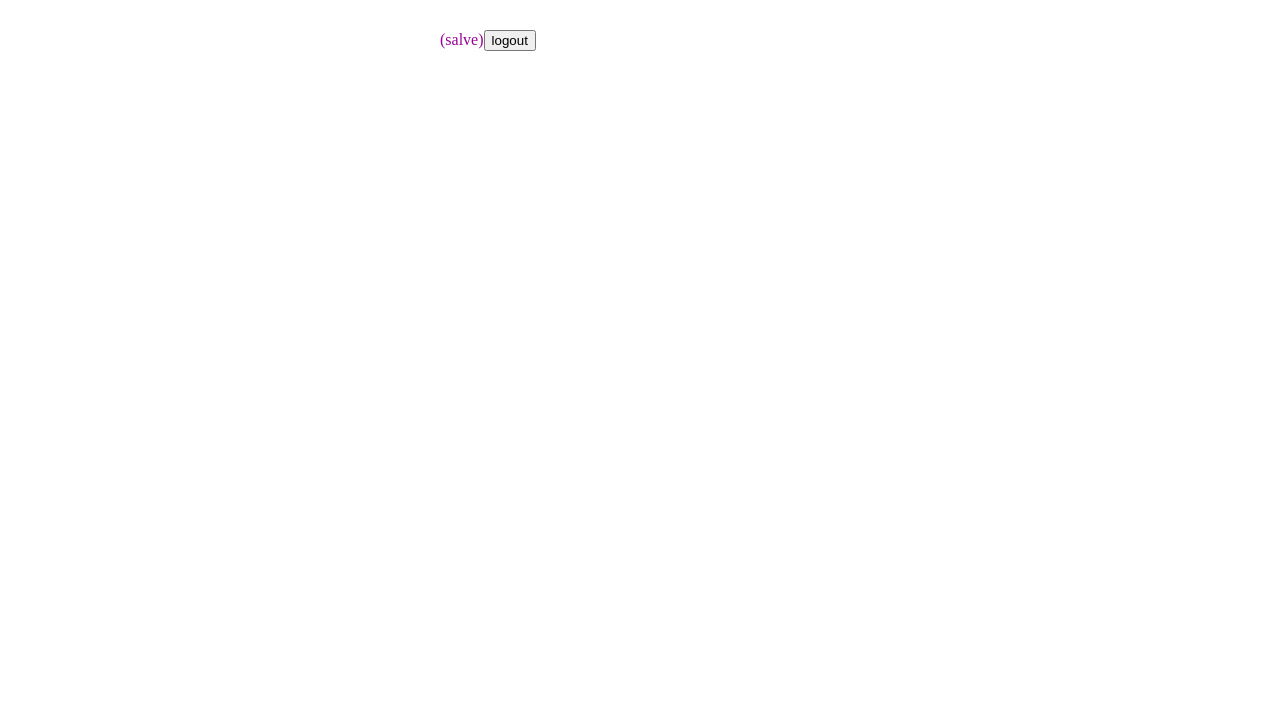
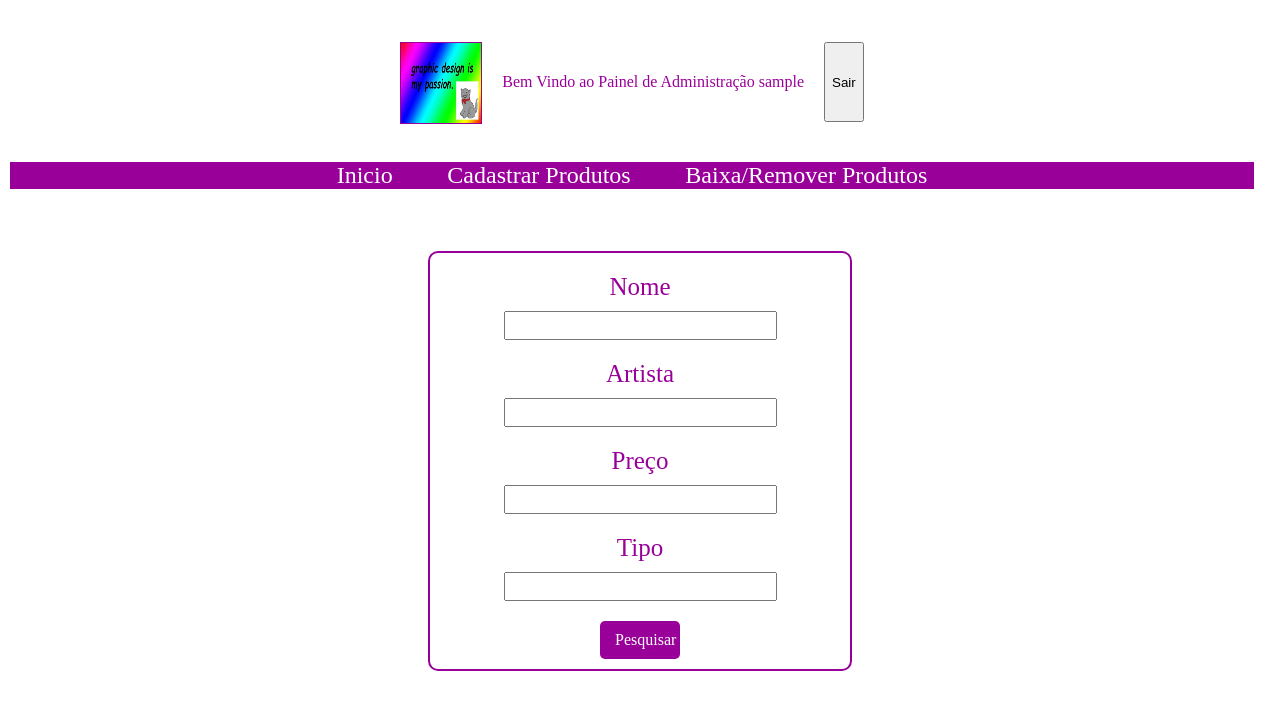
Before and after one commit to ciques/Arco-da-Velha, a Next.js app: page /panel/admin in a window 1280 px wide. Shown: the top 710 px of the page. Built offline with nearby package versions, Linux system fonts and the light colour scheme; sample sign-in values are in the browser's storage.

Commit message:
Começo do painel de cadastro

```diff
--- a/components/Content/styles.js
+++ b/components/Content/styles.js
@@ -1,8 +1,6 @@
 import styled from 'styled-components'
 
 export const Wraper = styled.div`
-  border: solid 2px;
-  border-color:
   width: 100%;
 `;
 
--- /dev/null
+++ b/components/Panel/Header/index.js
@@ -0,0 +1,40 @@
+import { Wraper, Logo, Itens, HeaderItens, Main, Utility, SubHeader } from './styles'
+
+function fetchData() {
+    console.log('works')
+}
+
+function logOut(){
+    localStorage.removeItem('userToken')
+    document.location.href = "/panel/login";
+  }
+
+function Header({setMenu}){
+    return (
+        <Wraper>
+            <Main>
+                <Logo src="../images/logo.jpg"/>
+                <Utility>
+                    Bem Vindo ao Painel de Administração {localStorage.getItem('userName')}
+
+                </Utility>
+                <button onClick={() => logOut()}>Sair</button>
+            </Main>
+            <SubHeader>
+                <Itens>
+                    <HeaderItens href="/panel/admin">
+                        Inicio
+                    </HeaderItens>
+                    <HeaderItens onClick = {() => setMenu('cadastrar')}>
+                        Cadastrar Produtos
+                    </HeaderItens>
+                    <HeaderItens onClick = {() => setMenu('remover')}>
+                        Baixa/Remover Produtos
+                    </HeaderItens>
+                </Itens>
+            </SubHeader>
+        </Wraper>
+    )
+}
+
+export default Header
--- /dev/null
+++ b/components/Panel/Header/styles.js
@@ -0,0 +1,57 @@
+import styled from 'styled-components'
+
+export const Main = styled.div`
+  color: #990099;
+  height: 80px;
+  display: flex;
+  width: 100%;
+  margin-left: auto;
+  margin-right: auto;
+  padding-top: 20px;
+  padding-bottom: 20px;
+  max-width: 1220px;
+  justify-content: center;
+`;
+
+export const Utility = styled.div`
+  color: #990099;
+  display: flex;
+  margin: auto 20px;
+`;
+
+export const SubHeader = styled.div`
+  color: #FFF;
+  height: 100%;
+  display: flex;
+  width: 100%;
+  margin: 20px 0;
+  justify-content: center;
+  background-color: #990099;
+`;
+
+export const Wraper = styled.div`
+  color: #990099;
+  height: 100%;
+  width: 100%;
+  margin: -8px;
+`;
+
+export const Logo = styled.img`
+    width: 80px;
+    height: 80px;
+    border: solid 1px;
+`
+
+export const Itens = styled.div`
+    display: flex;
+    justify-content: space-evenly;
+    width: 90%;
+    max-width: 700px;
+    margin: auto 0;
+`
+
+export const HeaderItens = styled.a`
+  color: inherit;
+  font-size: 1.5em;
+  text-decoration: none;
+`
--- a/pages/panel/admin.js
+++ b/pages/panel/admin.js
@@ -1,5 +1,7 @@
 import React, { useState, useEffect } from 'react';
-import { Wraper } from '../../styles/admin'
+import { Wraper, MenuBox, MenuButton, Input } from '../../styles/admin'
+import Header from '../../components/Panel/Header'
+import Content from '../../components/Content'
 import { ToastContainer, toast } from 'react-toastify';
 import 'react-toastify/dist/ReactToastify.min.css';
 
@@ -8,6 +10,14 @@ export default function Admin() {
 
   const [fetched, setFetched] = useState(false);
   const [logged, setLogged ] = useState(false);
+  const [menu, setMenu ] = useState('cadastrar');
+  const [produto, setProduto] = useState(
+    {
+      Nome:'',
+      Artista:'',
+      Preco: '',
+      Tipo: ''
+    })
 
 
 
@@ -34,16 +44,67 @@ export default function Admin() {
       login()
     }
   }
-
-
     return (
     (
       <Wraper>
       {!logged ?
        ('s') :
        <>
-       (salve)
-       <button onClick={() => {localStorage.removeItem('userToken')}}>logout</button>
+          <Header setMenu={setMenu}/>
+          <Content>
+            { menu==='cadastrar' ?
+            <>
+            <MenuBox>
+              <Input>
+                <p>
+                  Nome
+                </p>
+                <input
+                  onChange={(e) => setProduto({...produto, Nome: e.target.value})}
+                  onKeyPress={(e) => checkEnter(e)}
+                />
+                {console.log(produto)}
+              </Input>
+              <Input>
+                <p>
+                  Artista
+                </p>
+                <input
+                  onChange={(e) => setProduto({...produto, Artista: e.target.value})}
+                  onKeyPress={(e) => checkEnter(e)}
+                />
+              </Input>
+              <Input>
+                <p>
+                  Preço
+                </p>
+                <input
+                  onChange={(e) => setProduto({...produto, Preco: e.target.value})}
+                  onKeyPress={(e) => checkEnter(e)}
+                />
+              </Input>
+              <Input>
+                <p>
+                  Tipo
+                </p>
+                <input
+                  onChange={(e) => setProduto({...produto, Tipo: e.target.value})}
+                  onKeyPress={(e) => checkEnter(e)}
+                />
+              </Input>
+              <MenuButton onClick={() => login()}>
+                Pesquisar
+              </MenuButton>
+              <ToastContainer position="bottom-left" />
+            </MenuBox>
+            </>
+            :
+            <>
+              menu remove
+            </>
+            }
+          </Content>
+
        </>
       }
 
--- a/pages/panel/login.js
+++ b/pages/panel/login.js
@@ -58,8 +58,10 @@ export default function Home() {
       }
 
       console.log(result.token);
-      // result.user => 'Ada Lovelace'
+      const user = result.user;
+
       localStorage.setItem('userToken', result.token);
+      localStorage.setItem('userName', user.name);
       document.location.href = "/panel/admin";
 
     } catch (error) {
--- a/styles/admin.js
+++ b/styles/admin.js
@@ -4,6 +4,43 @@ export const Wraper = styled.div`
   margin: 20px auto;
   justify-content: center;
   padding: 10px;
-  max-width: 400px;
   color: #990099;
 `
+
+export const MenuBox = styled.div`
+  margin: 70px auto;
+  border: solid 2px #990099;
+  border-radius: 10px;
+  padding: 10px;
+  max-width: 400px;
+  text-align: center;
+`
+
+export const MenuButton = styled.div`
+  background-color: #990099;
+  color: #FFF;
+  border-radius: 5px;
+  display: block;
+  text-align: center;
+  text-decoration: none;
+  cursor: pointer;
+  font-size: 16px;
+  padding: 10px 15px;
+  border: none;
+  width: 50px;
+  margin: 0 auto;
+`
+
+export const Input = styled.div`
+  margin: 10px 0;
+
+  & > p {
+    margin: 0 0 10px;
+    font-size: 25px;
+  }
+
+  & > input {
+    margin: 0 0 10px;
+    font-size: 20px;
+  }
+`
```
